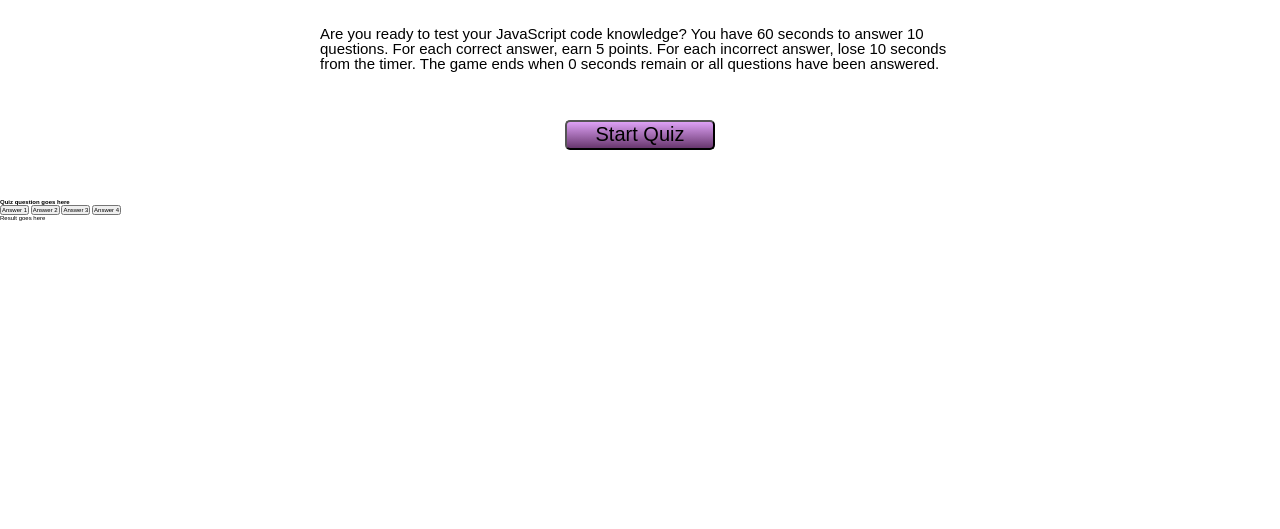
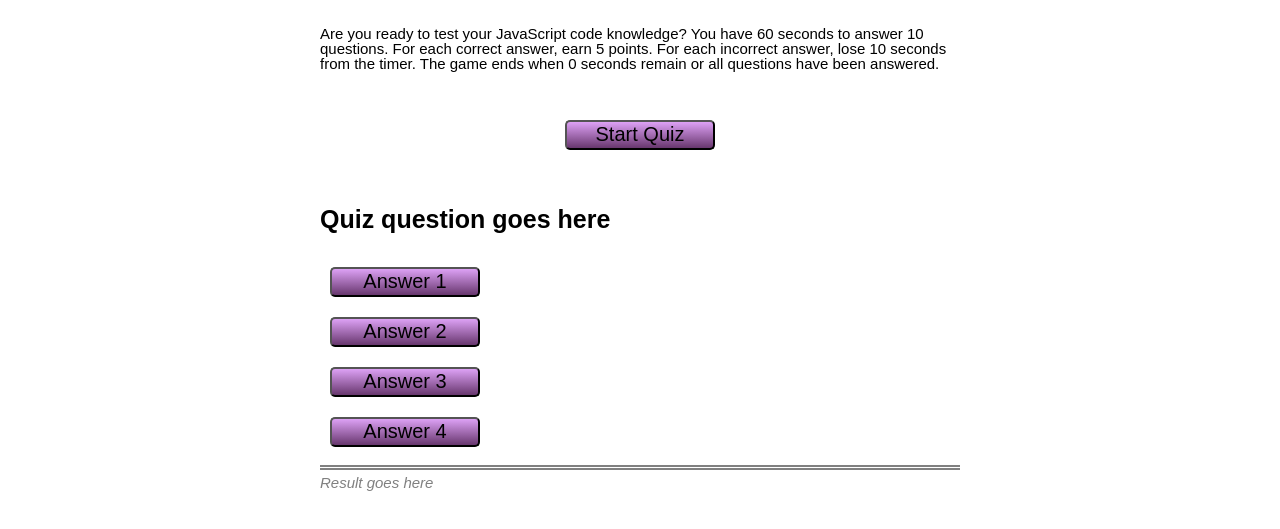
Before and after one commit to emangano2816/code_quiz, a plain HTML site: page index.html in a window 1280 px wide. Shown: the part 137-666 px from the top of the page. Drawn offline with Linux system fonts and the light colour scheme.

Commit message:
Included styles for quiz-questions section.

```diff
--- a/assets/css/style.css
+++ b/assets/css/style.css
@@ -29,7 +29,8 @@
 }
 
 /*Styles for quiz-intro container*/
-.quiz-intro {
+.quiz-intro,
+.quiz-questions {
     display: flex;
     flex-direction: column;
     justify-content: space-evenly;
@@ -50,8 +51,33 @@
     text-align: left;
 }
 
-/*Start quiz button*/
-.start-btn {
+/*Styles specific to question-answer container*/
+.quest-ans-container {
+    width:50%;
+
+    display: flex;
+    flex-direction:column;
+    justify-content:flex-start;
+}
+
+.question {
+    font-size: 2.5rem;
+    width: 100%;
+    height: 50px;
+}
+
+.result-container {
+    width: 50%;
+    color: grey;
+    font-size: 1.5rem;
+    font-style: italic;
+    border-top: 0.5rem double grey;
+    padding-top: 5px;
+}
+
+/*Button styles*/
+.start-btn,
+.answer-btn {
     width: 150px;
     height: 30px;
     font-size:2rem;
@@ -61,7 +87,14 @@
     background-blend-mode:soft-light;
 }
 
-.start-btn:hover {
+.answer-btn {
+    display: block;
+    align-content:flex-start;
+    margin: 1rem;
+}
+
+.start-btn:hover,
+.answer-btn:hover {
     transition: all, 3s, ease-in;
     opacity: 0.75;
 }
```
